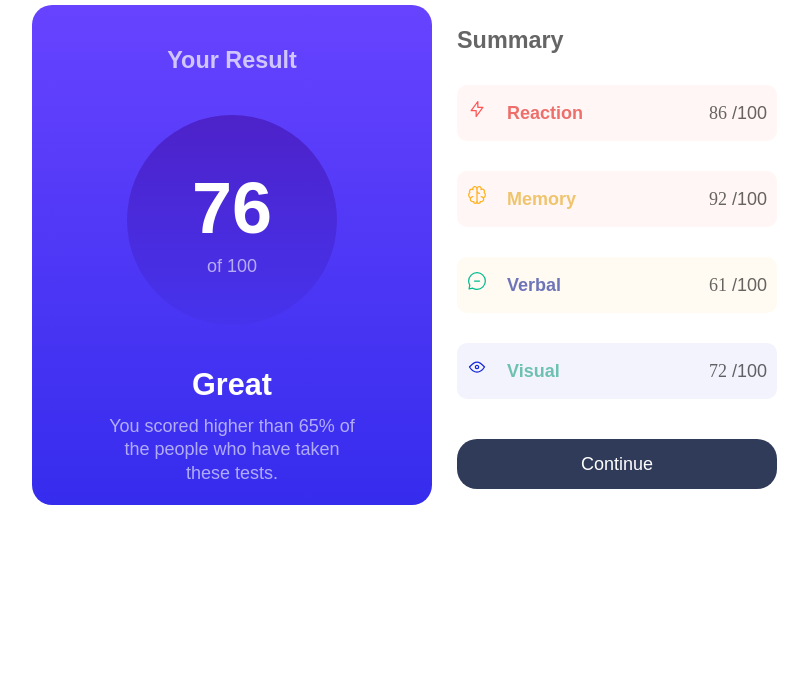
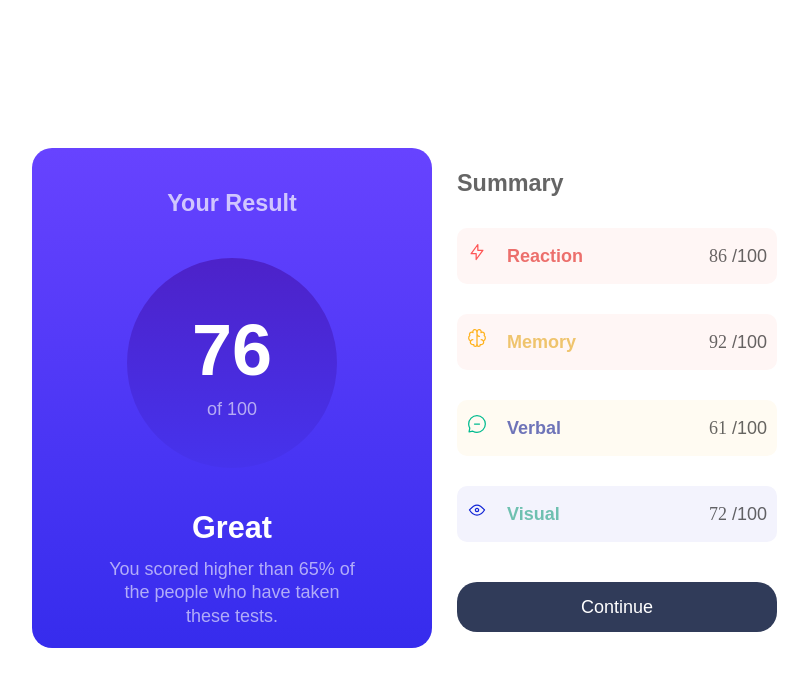
Before and after one commit to Djamel1133/Results-summary-component, a plain HTML site: page index.html in a window 1280 px wide. Shown: the whole page, without its empty margins (203-1011 px from the left). Drawn offline with Linux system fonts and the light colour scheme.

Commit message:
improvement1

```diff
--- a/style.css
+++ b/style.css
@@ -15,7 +15,6 @@
   }
 
   html {
-
       font-size: 18px;
       line-height: 1.3;
       scroll-behavior: smooth;
@@ -24,11 +23,16 @@
 
   body {
       font-family:'HankenGrotesk-VariableFont_wght', sans-serif;
-      margin: 0;
-      padding: 0;
+
       background-color: white;
-      font-size: 18px;
+      font-size: 1rem ;
       line-height: 1.3;
+
+      min-height: 100vh;
+      display: flex;
+      align-items: center;
+      justify-content: center;
+
    }
 
    main{
```
